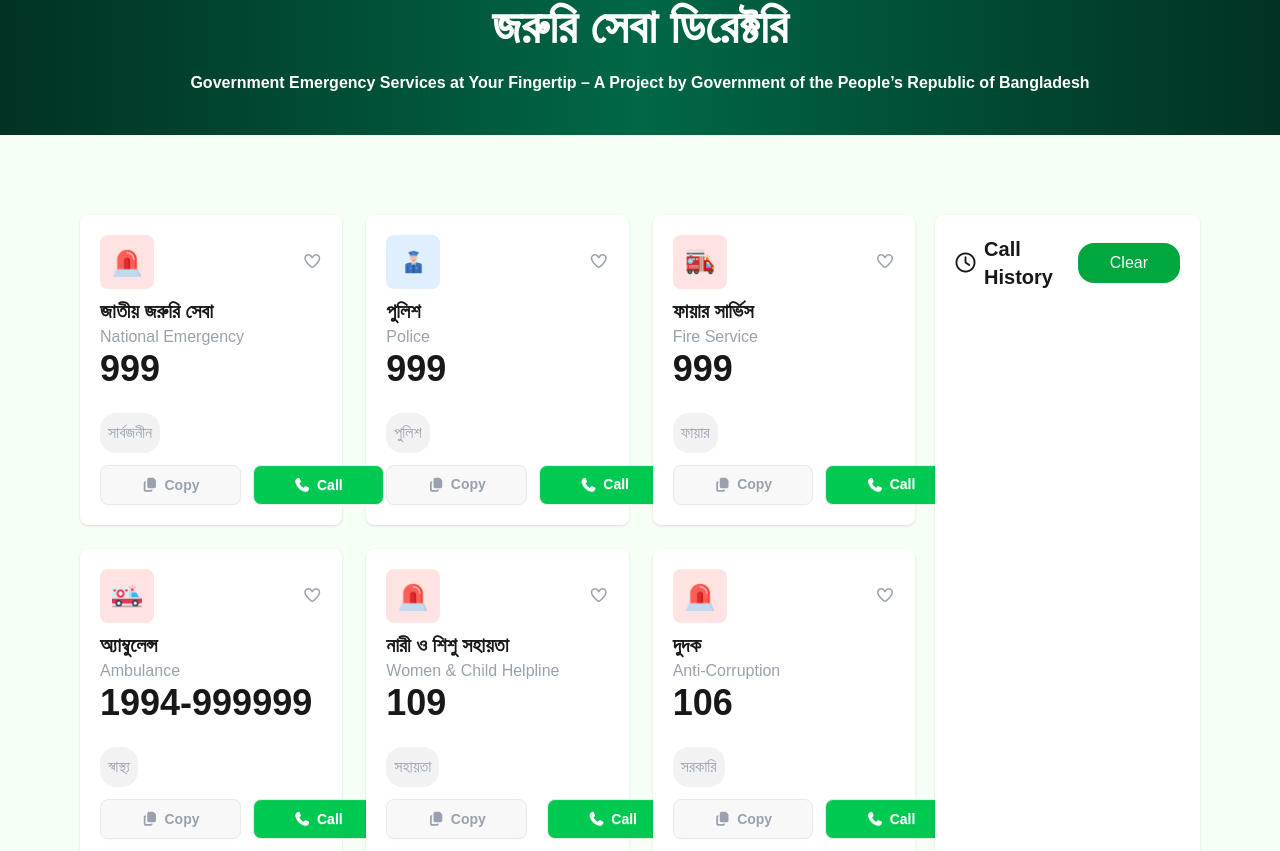
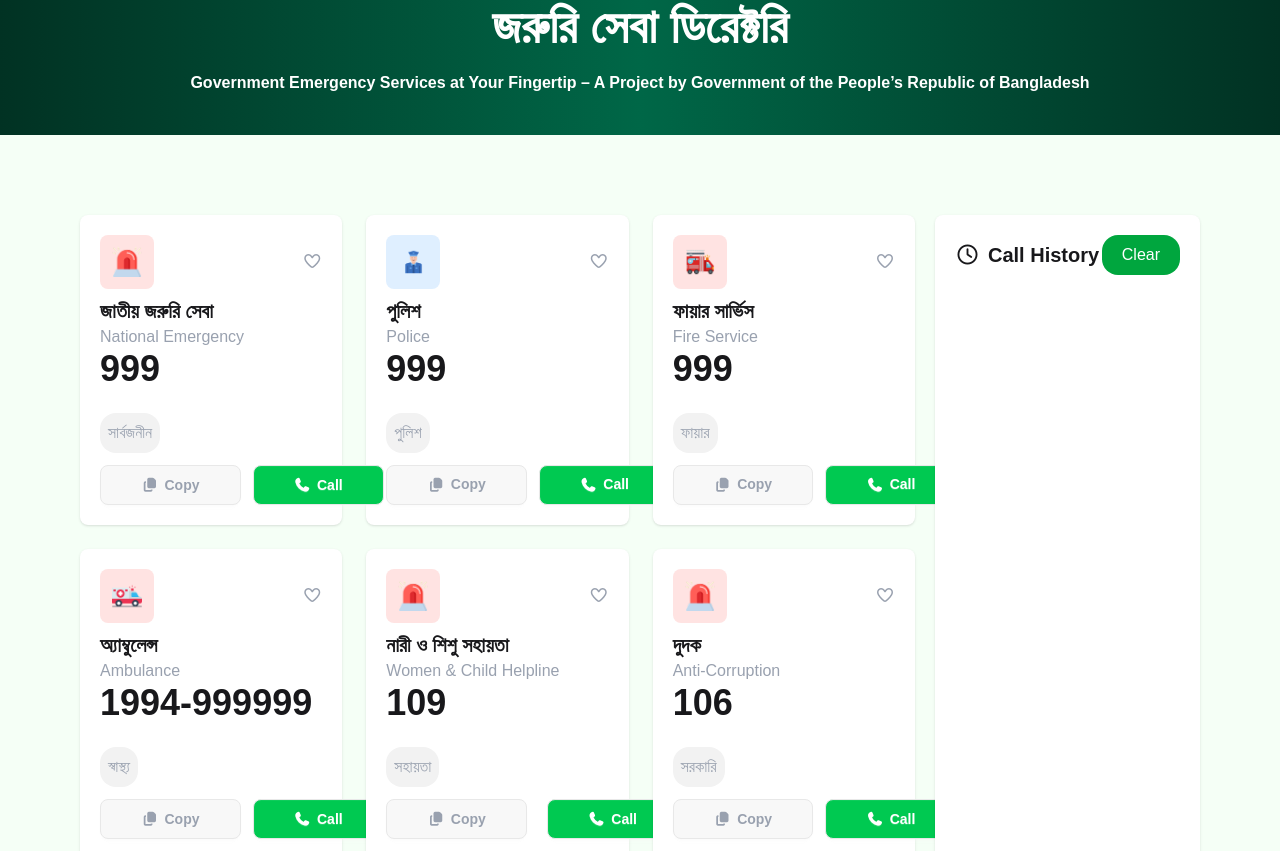
Before and after one commit to Anzumul-Jubayer/emergency-hotline, a plain HTML site: page index.html in a window 1280 px wide. Shown: the part 249-1100 px from the top of the page. Drawn offline with nearby package versions, Linux system fonts and the light colour scheme; a web font is replaced by a local one.

Commit message:
final-push

```diff
--- a/index.html
+++ b/index.html
@@ -342,7 +342,7 @@
           </div>
         </div>
         <!--call history -->
-        <div class="bg-white shadow-sm rounded-lg p-5 w-full">
+        <div class="bg-white shadow-sm rounded-lg p-5">
           <div
             class="flex flex-col md:flex-row md:justify-between items-center"
           >
@@ -352,7 +352,7 @@
             </div>
             <button
               id="clear-btn"
-              class="bg-green-600 text-white px-8 py-2 rounded-2xl mt-5 md:mt-0"
+              class="bg-green-600 text-white px-5 py-2 rounded-2xl mt-5 md:mt-0"
             >
               Clear
             </button>
```
